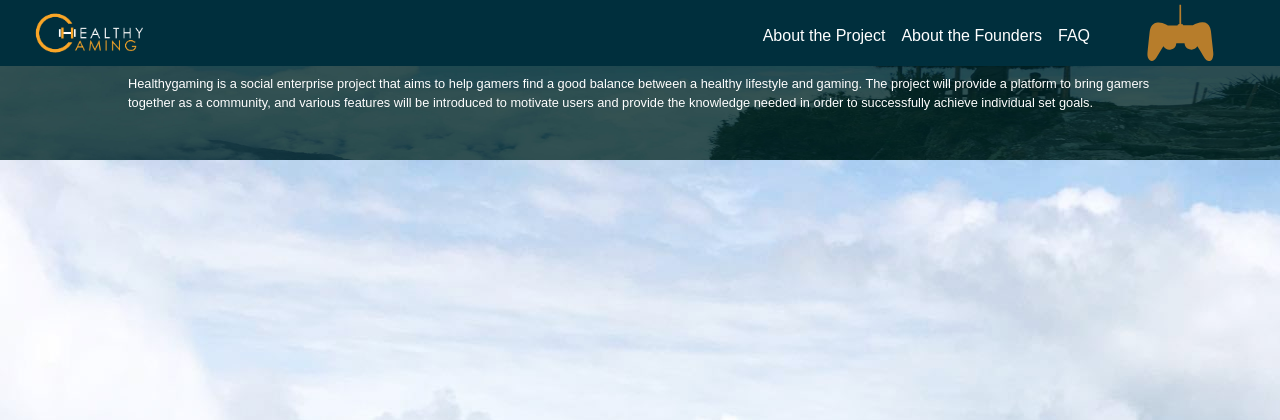
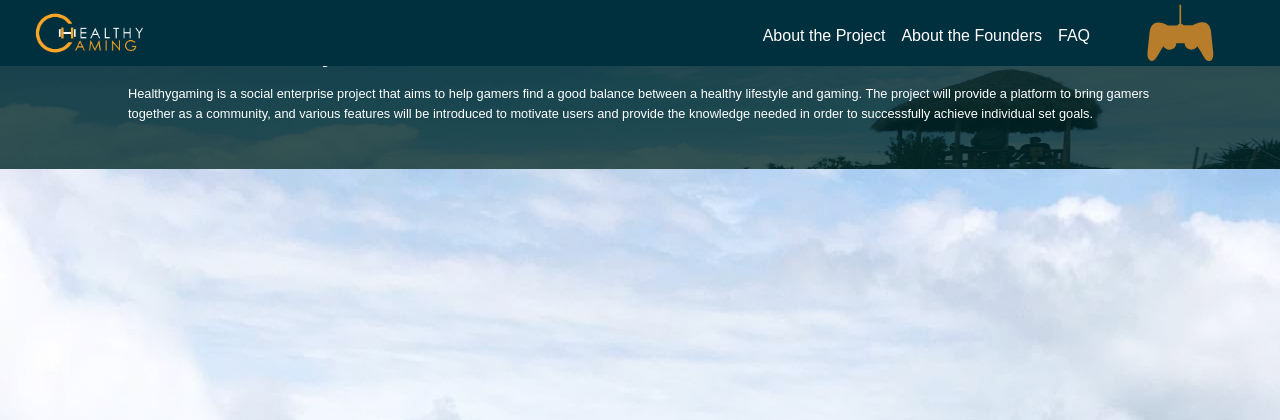
Before and after one commit to kelvinau/healthy-gaming-prerelease, a PHP site: page / in a window 1280 px wide; the page is wider, and only the part inside the window is pictured. Shown: the top 420 px of that part. Run offline with PHP 8.4, Linux system fonts and the light colour scheme; some libraries are stand-ins or nearby versions.

Commit message:
Move first background picture 60px y-offset

```diff
--- a/css/scss/app.scss
+++ b/css/scss/app.scss
@@ -54,6 +54,7 @@ p {
     background-size: 100% 100%;
     &.background-1 {
         background-image: url(../image/background-1.jpg);
+        background-position-y: 60px;
     }
     &.background-2 {
         background-image: url(../image/background-2.jpg);
@@ -113,9 +114,8 @@ p {
         //background-color: rgba(0, 38, 39, 0.8);
         color: white;
         .content-wrapper {
-            height: 10rem;
             //padding-top: $navbar-height;
-            padding-top: 1.2rem;
+            padding: 30px 0;
         }
     }
     &.founder {
```
Also changed, not shown: css/app.min.css.
